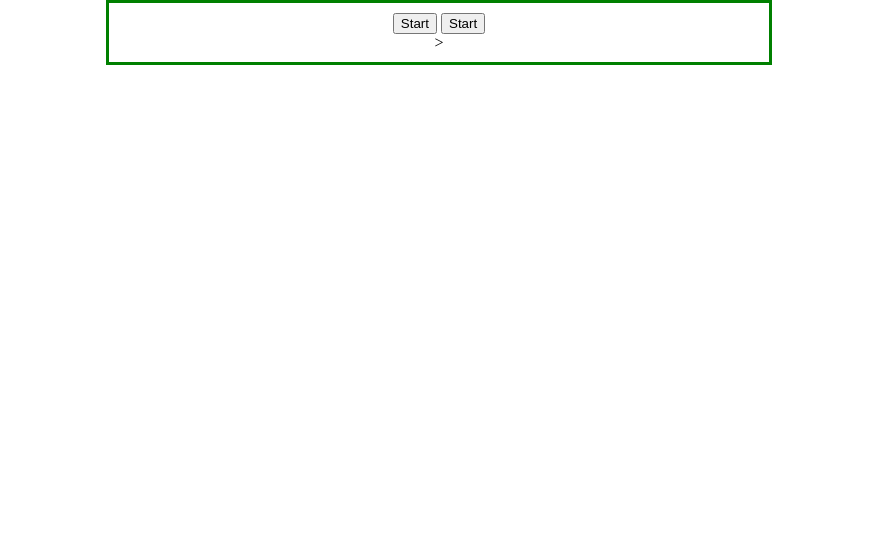
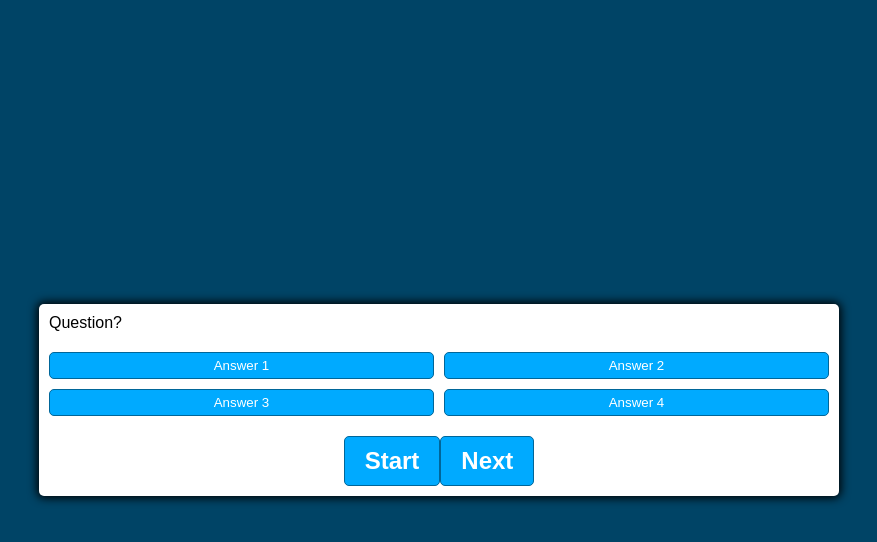
Before and after one commit to joeluca24/code-quiz, a plain HTML site: page index.html in a window 1280 px wide. Shown: the whole page, without its empty margins (201-1078 px from the left). Drawn offline with Linux system fonts and the light colour scheme.

Commit message:
addind css styling

```diff
--- a/index.html
+++ b/index.html
@@ -5,16 +5,28 @@
     <meta charset="UTF-8">
     <meta name="viewport" content="width=device-width, initial-scale=1.0">
     <title>Code Quiz</title>
-    <script src="main.js"></script>
-    <link rel="stylesheet" type="text/css" href="style.css">
+    <link href="style.css" rel="stylesheet">
+    <script defer src="main.js"></script>
+
 </head>
+
 <body>
     <div class="container">
-        <div id="question-container" class="hide"></div>
+        <div id="quiz-time-left"></div>
+        <div id="question-container" class="hide">
+            <div id="question">Question?</div>
+            <div id="answer-buttons" class="btn-grid">
+                <button class="btn">Answer 1</button>
+                <button class="btn">Answer 2</button>
+                <button class="btn">Answer 3</button>
+                <button class="btn">Answer 4</button>
+            </div>
+        </div>
         <div class="controls">
-          <button>Start</button>
-          <button>Start</button>
-        </div>>
+            <button id="start-btn" class="start-btn btn">Start</button>
+            <button id="next-btn" class="start-btn btn hide">Next</button>
+
+        </div>
     </div>
 </body>
 
--- a/style.css
+++ b/style.css
@@ -1,7 +1,80 @@
-body{
-text-align: center;
-margin: auto;
-width: 50%;
-border: 3px solid green;
-padding: 10px;
+*, *::before, *::after {
+    box-sizing: border-box;
+    font-family: fantasy;
 }
+
+:root {
+    --hue-neutral: 200;
+    --hue-wrong: 0;
+    --hue-corrcet: 145;
+}
+
+body {
+    --hue: var(--hue-neutral);
+    padding: 0;
+    margin: 0;
+    display: flex;
+    width: 100vw;
+    height: 100vh;
+    justify-content: center;
+    align-items: center;
+    background-color: hsl(var(--hue), 100%, 20%);
+}
+
+body.correct {
+  --hue: var(--hue-correct);
+}
+
+body.wrong {
+  --hue: var(--hue-wrong);
+}
+
+.container {
+  width: 800px;
+  max-width: 80%;
+  background-color :white;
+  border-radius: 5px;
+  padding: 10px;
+  box-shadow: 0 0 10px 2px;
+
+}
+
+.btn-grid {
+  display: grid;
+  grid-template-columns: repeat(2, auto);
+  gap: 10px;
+  margin: 20px 0;
+
+}
+.btn {
+ --hue: var(--hue-neutral);
+ border: 1px solid hsl(var(--hue), 100%, 30%);
+ background-color: hsl(var(--hue), 100%, 50%);
+ border-radius: 5px;
+ padding: 5px 10px;
+ color :white;
+ outline: none;
+}
+
+.btn:hover {
+ border-color: black;
+}
+.btn.correct {
+ --hue: var(--hue-correct);
+  color: black;
+}
+
+.btn.wrong{
+--hue: var(--hue-wrong);
+}
+
+.start-btn, .next-btn {
+   font-size: 1.5rem;
+   font-weight: bold;
+   padding: 10px 20px;
+}
+
+.controls {
+    display: flex;
+    justify-content: center;
+    align-items: center;
```
Also changed, not shown: main.js (deleted, +0 -13 lines).
